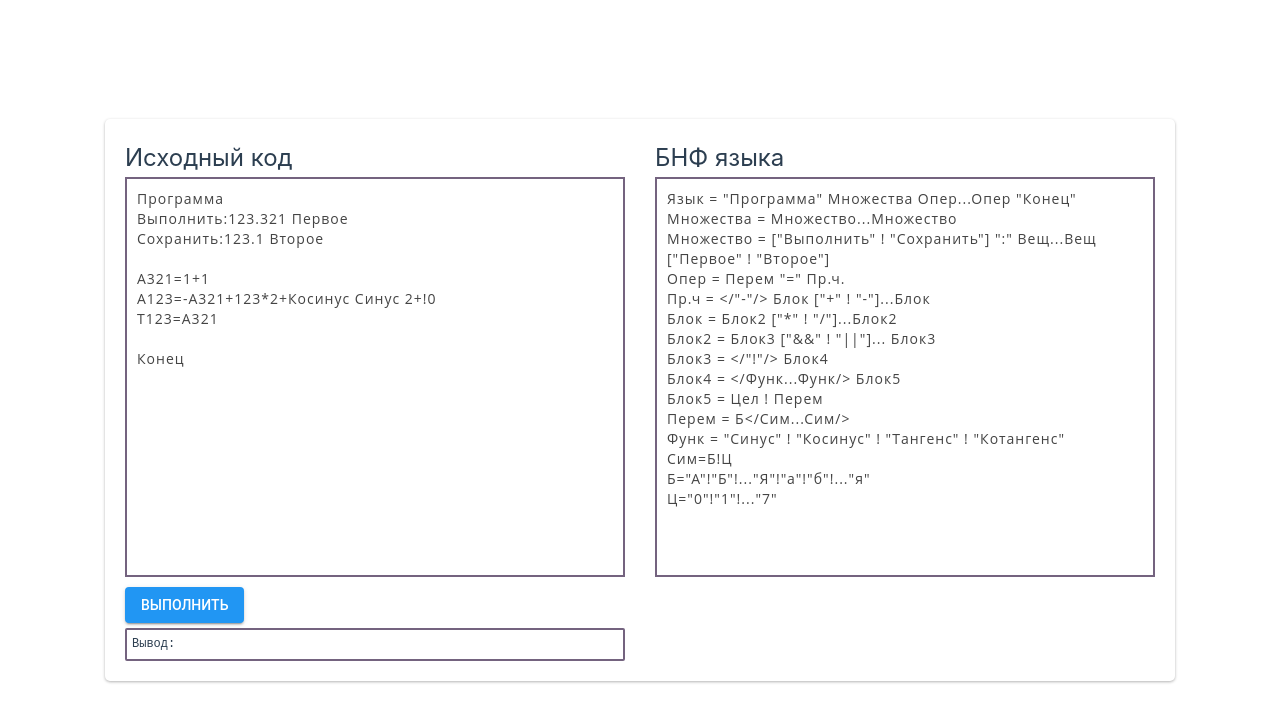
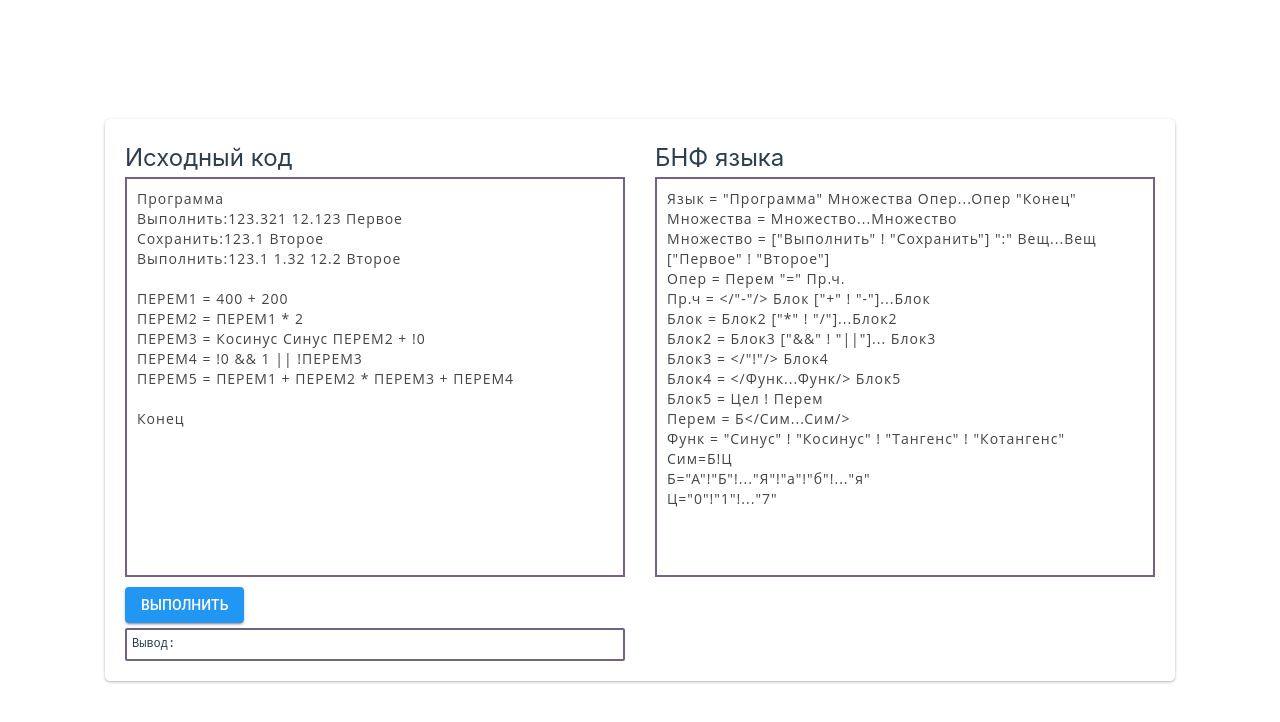
Before and after one commit to Hacheriki/programming_lang_ui, a Vue app: page / in a window 1280 px wide. Shown: the top 722 px of the page. Built offline with nearby package versions, Linux system fonts and the light colour scheme.

Commit message:
Finished Lang

```diff
--- a/src/App.vue
+++ b/src/App.vue
@@ -1,12 +1,11 @@
 <script setup lang="ts">
-import {h, onMounted, ref} from "vue";
+import {onMounted, ref} from "vue";
 import {SourceCode} from "@/programmingLang/lexer/sourceCode";
 import {tokenize} from "@/programmingLang/lexer/tokenize";
 import {Parser} from "@/programmingLang/parser/parser";
 import Scope from "@/programmingLang/compiler/scope";
 import {evaluate} from "@/programmingLang/compiler/compiler";
 import {LangCompileError, LangSyntaxError} from "@/programmingLang/types/languageError";
-import type {RuntimeValue} from "@/programmingLang/types/values";
 
 const backdropRef = ref<HTMLDivElement>()
 const highlightRef = ref<HTMLDivElement>()
@@ -32,7 +31,7 @@ function highlightText() {
     const ast = new Parser(tokens).parse()
 
     const scope = new Scope()
-    const runtime = evaluate(ast, scope)
+    evaluate(ast, scope)
     let variablesLog = ""
     scope.variables.forEach((v: any,k: any) => {
       console.log(k)
@@ -95,12 +94,15 @@ onMounted(() => {
           <div class="highlights" ref="highlightRef" v-html="highlightInner"></div>
         </div>
         <textarea @input="clearMarks" @scroll="updateScroll" ref="srcRef" autocomplete="off" autocapitalize="off" spellcheck="false">Программа
-Выполнить:123.321 Первое
+Выполнить:123.321 12.123 Первое
 Сохранить:123.1 Второе
+Выполнить:123.1 1.32 12.2 Второе
 
-А321=1+1
-А123=-А321+123*2+Косинус Синус 2+!0
-Т123=А321
+ПЕРЕМ1 = 400 + 200
+ПЕРЕМ2 = ПЕРЕМ1 * 2
+ПЕРЕМ3 = Косинус Синус ПЕРЕМ2 + !0
+ПЕРЕМ4 = !0 && 1 || !ПЕРЕМ3
+ПЕРЕМ5 = ПЕРЕМ1 + ПЕРЕМ2 * ПЕРЕМ3 + ПЕРЕМ4
 
 Конец</textarea>
       </div>
--- a/src/programmingLang/compiler/compiler.ts
+++ b/src/programmingLang/compiler/compiler.ts
@@ -9,6 +9,7 @@ import {
 } from "../types/astNodes";
 import Scope from "./scope";
 import {type BooleanValue, makeBoolean, makeNull, makeNumber, type NumberValue, type RuntimeValue} from "../types/values";
+import {LangCompileError} from "@/programmingLang/types/languageError";
 
 export function evaluate(astNode: Statement, scope: Scope = new Scope()): RuntimeValue {
     switch (astNode.kind) {
@@ -84,6 +85,8 @@ function evaluateBinary(binary: BinaryExpression, scope: Scope): RuntimeValue {
         case "-":
         case "*":
         case "/":
+            if (toNumberValue(rhs).value === 0)
+                throw new LangCompileError("Невозможно деление на 0", binary.operator)
             return evaluateBinaryNumbers(toNumberValue(lhs), toNumberValue(rhs), binary.operator.value)
         default:
             throw Error("Неизвестная бинарная операция")
@@ -94,10 +97,10 @@ function evaluateBinaryLogic(lhs: BooleanValue, rhs: BooleanValue, operation: st
     switch (operation) {
         case "&&" :
         case "И":
-            return makeBoolean(lhs.value && rhs.value)
+            return toNumberValue(makeBoolean(lhs.value && rhs.value))
         case "||":
         case "ИЛИ":
-            return makeBoolean(lhs.value || rhs.value)
+            return toNumberValue(makeBoolean(lhs.value || rhs.value))
         default:
             throw Error("Неизвестная логическая операция")
     }
--- a/src/programmingLang/lexer/languageSpecifics.ts
+++ b/src/programmingLang/lexer/languageSpecifics.ts
@@ -9,7 +9,7 @@ export class LanguageSpecifics {
 
     static skippables = [" ", "/t", String.fromCharCode(13)]
 
-    static booleans = ["&&", "||", "!", "И", "ИЛИ", "НЕ"]
+    static booleans = ["&&", "||", "!"]
     static additives = ["+", "-"]
     static multiplicatives = ["*", "/"]
 
@@ -24,8 +24,6 @@ export class LanguageSpecifics {
         "Косинус": TokenType.Function,
         "Тангенс": TokenType.Function,
         "Котангенс": TokenType.Function,
-        "ИЛИ": TokenType.LogicOperators,
-        "НЕ": TokenType.LogicOperators,
         "&&": TokenType.LogicOperators,
         "||": TokenType.LogicOperators
     }
--- a/src/programmingLang/parser/parser.ts
+++ b/src/programmingLang/parser/parser.ts
@@ -119,8 +119,24 @@ export class Parser {
         do {
             numbers.push(this.parseFloat())
         } while (this.typeMatches(1, TokenType.Dot))
+
+        if (this.peek().type === TokenType.Integer) {
+            throw new LangCompileError("Неверный формат дробного числа, ожидалось ЦЕЛОЕ.ЦЕЛОЕ", this.peek())
+        } else if (!this.typeMatches(0, TokenType.First, TokenType.Second)) {
+            if (this.peek().type === TokenType.NewLine) {
+                throw new LangCompileError("Множество должно заканчиваться на 'Первое' или 'Второе'", this.peek())
+            } else {
+                throw new LangCompileError(`Неизвестен '${this.peek().value}' в контексте множеств`, this.peek())
+            }
+        }
+
         const additional = this.expect("Множество должно заканчиваться на 'Первое' или 'Второе'", TokenType.First, TokenType.Second)
+
         if (!additional.isSpaceBefore) throw new LangCompileError("Перед 'Первое' или 'Второе' должен быть разделитель", additional)
+
+        if (this.peek().type !== TokenType.NewLine) {
+            throw new LangCompileError("После 'Первое' или 'Второе' не может быть других выражений", this.peek())
+        }
 
         return {
             kind: "SetSingle",
@@ -151,6 +167,10 @@ export class Parser {
         const identifier = this.expect("Операция должна начинаться с объявления переменной", TokenType.Identifier)
         this.expect("После объявление переменной должен стоять знак '='", TokenType.Equals)
         const rhs = this.parseAddition()
+        if (!this.typeMatches(0, TokenType.NewLine)) {
+            console.log(this.tokens, this.lastConsumedToken)
+            throw new LangCompileError("Выражения должны быть объединены операторами сложения ('+','-')\nили логическими операторами ('&&','||','1') или функциями\n('Синус', 'Косинус', 'Тангенс', 'Котангенс')", this.peek())
+        }
         return {
             kind: "Operation",
             identifier: identifier,
@@ -231,7 +251,7 @@ export class Parser {
 
     parseFunctions(): Expression {
         const functions: Token[] = []
-        while (this.typeMatches(0,TokenType.Function)) {
+        while (this.typeMatches(0, TokenType.Function)) {
             functions.push(this.consume())
         }
 
```
Also changed, not shown: src/programmingLang/lexer/tokenize.ts (+0 -10 lines).
